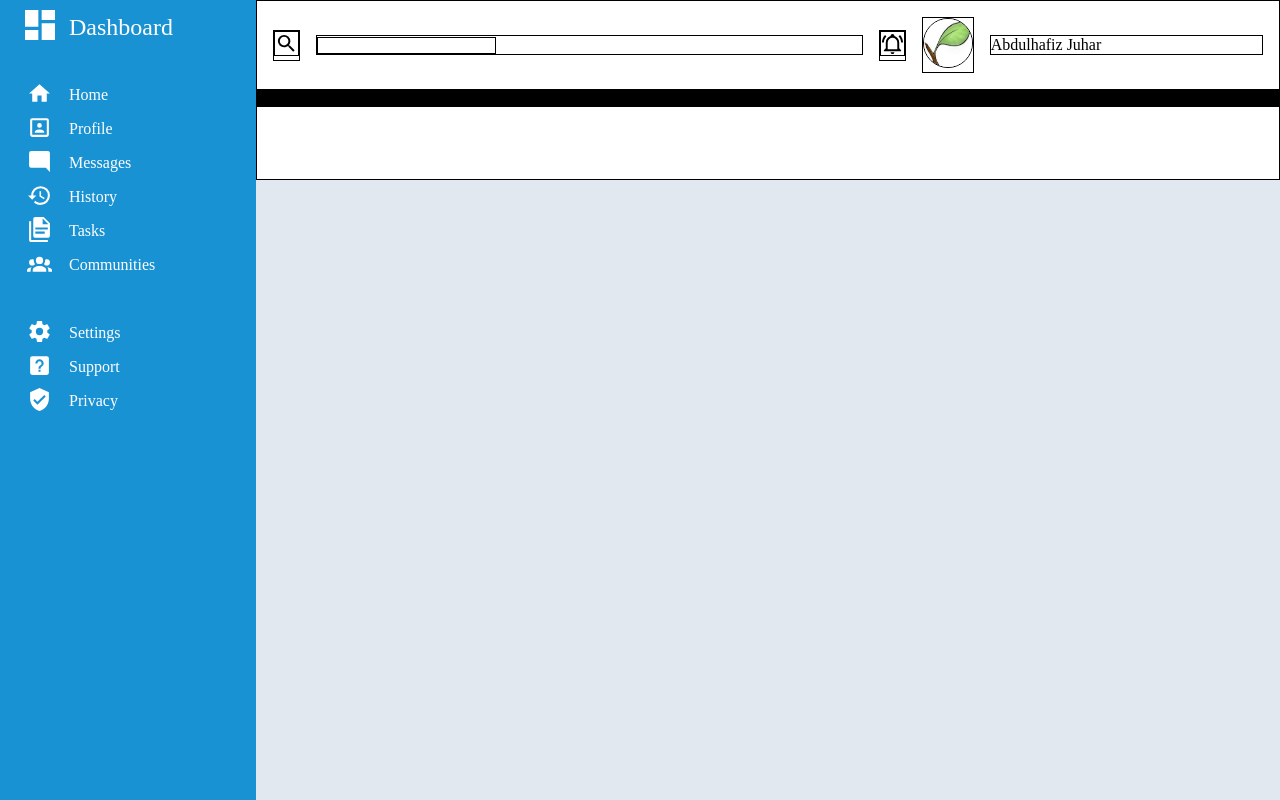
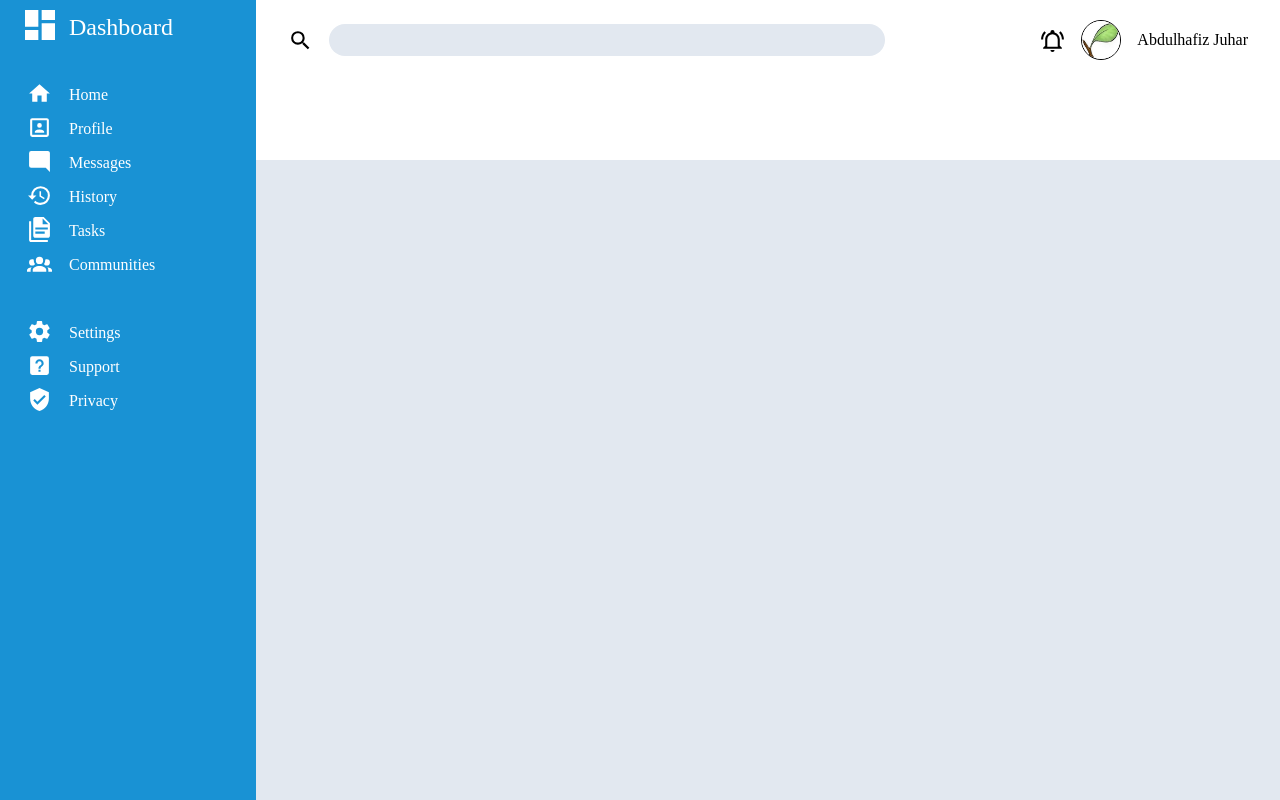
Before and after one commit to Abdulhafiz-juhar/Admin-Dashboard, a plain HTML site: page index.html in a window 1280 px wide. Drawn offline with Linux system fonts and the light colour scheme.

Commit message:
Upper-navbar finished for now

```diff
--- a/styles.css
+++ b/styles.css
@@ -51,9 +51,9 @@ body {
   grid-template-rows: repeat(2, 1fr);
 }
 /* for visulaization */
-.header * {
+/* .header * {
   border: solid 1px;
-}
+} */
 /* for visulaization */
 
 .header > div {
@@ -61,19 +61,33 @@ body {
 }
 .upper-header {
   display: grid;
-  grid-template-columns: auto 2fr auto auto 1fr;
+  grid-template-columns: auto 2fr auto auto auto;
+  align-items: stretch;
+  padding: 1rem 2rem;
+  gap: 1rem;
+  height: 30px;
+}
+.upper-header > div {
+  display: grid;
   align-items: center;
-  padding: 1rem;
-  gap: 1rem;
 }
 .upper-header input[alt="searchButton"],
 .upper-header input[alt="notificationButton"] {
   height: 25px;
 }
+#searchBar {
+  width: 80%;
+  height: 50%;
+  border-radius: 2rem;
+  padding: 1rem;
+  background-color: #e2e8f0;
+  border: none;
+}
 .profile-pic img {
   border-radius: 50%;
-  width: 50px;
-  height: 50px;
+  width: 40px;
+  height: 40px;
+  border: solid 1px;
 }
 
 .main {
```
